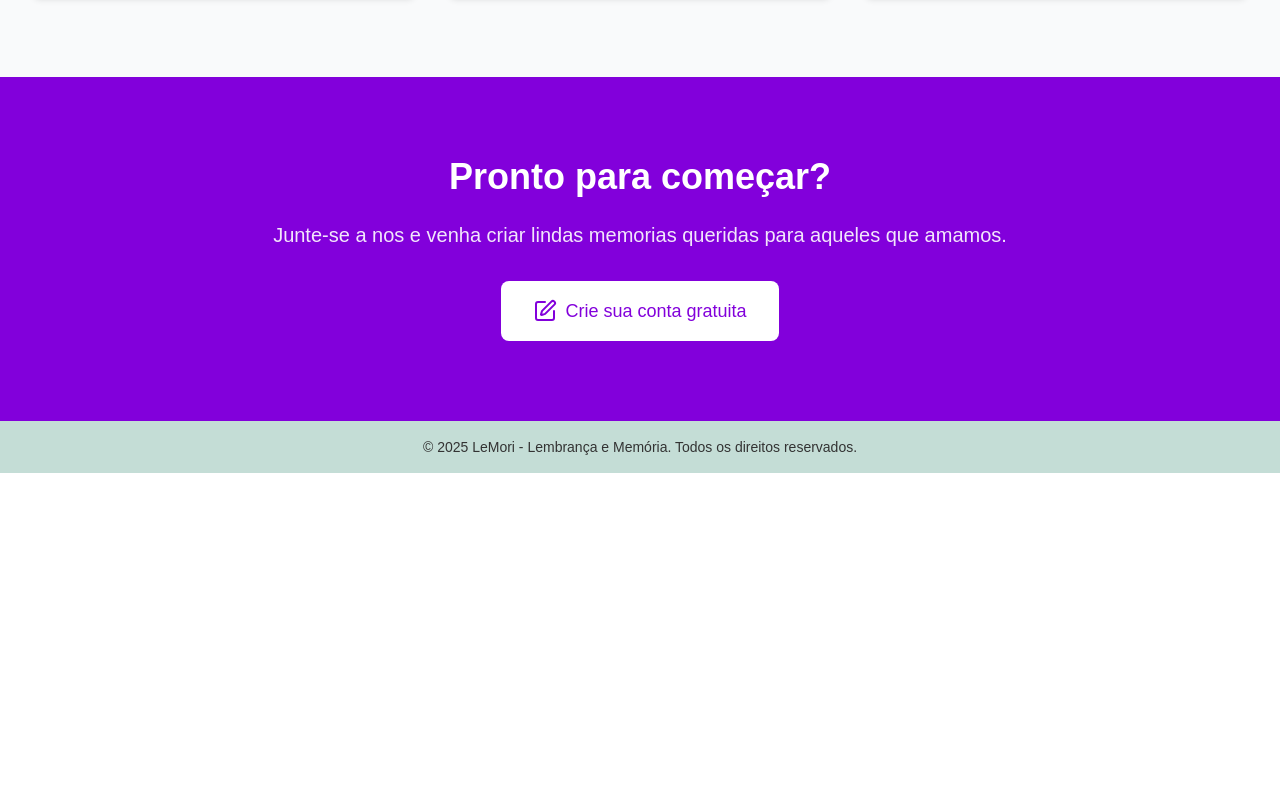
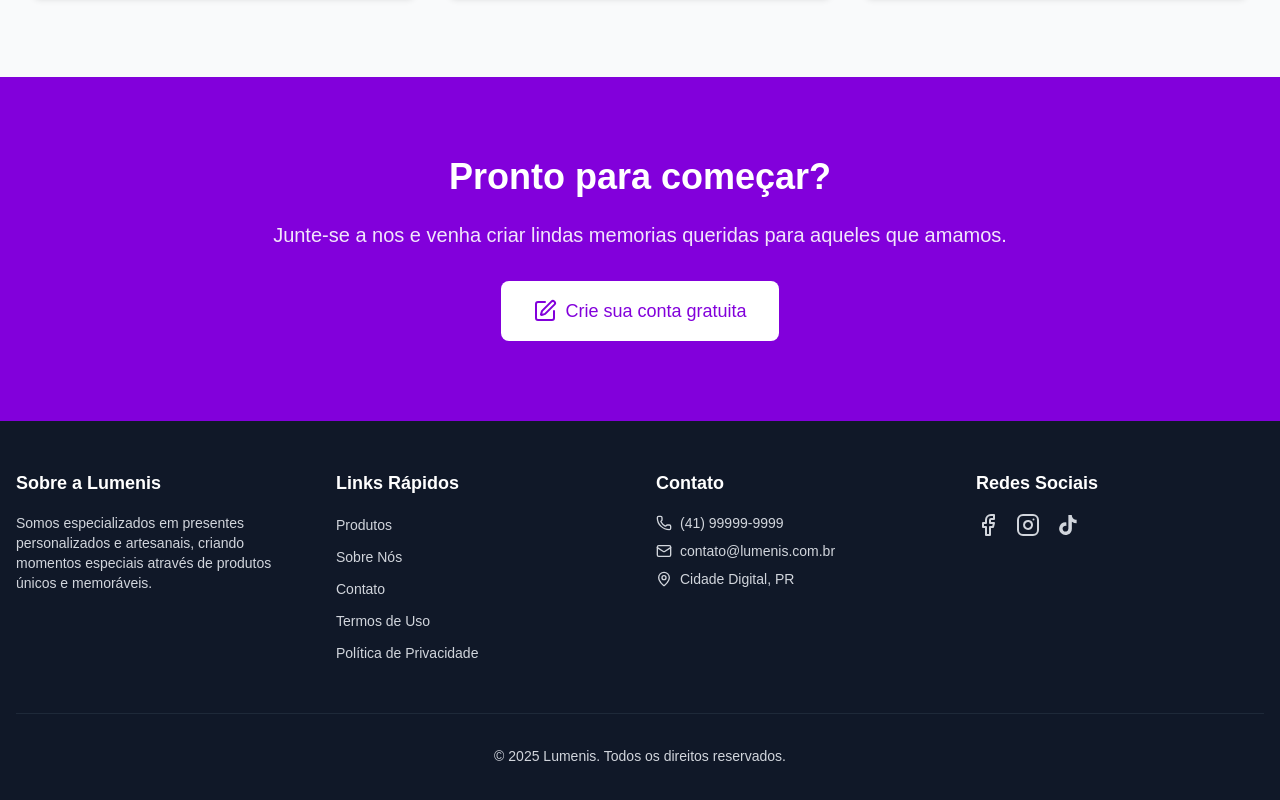
Before and after one commit to elbiojuzao/LeMori, a Next.js app: page / in a window 1280 px wide. Shown: the part 1705-2505 px from the top of the page. Before the commit the page ends 2178 px from the top, so only its background shows below. Built offline with nearby package versions, Linux system fonts and the light colour scheme; no server answers; the database is empty.

Commit message:
atualização de footer
adicionado informações de footer

```diff
--- a/components/Footer.tsx
+++ b/components/Footer.tsx
@@ -1,7 +1,110 @@
+import Link from 'next/link'
+import { Facebook, Instagram, Mail, MapPin, Phone } from 'lucide-react'
+
 export default function Footer() {
   return (
-    <footer className="bg-[#c4ddd6] text-[#333] text-center text-sm py-4">
-      &copy; {new Date().getFullYear()} LeMori - Lembrança e Memória. Todos os direitos reservados.
+    <footer className="bg-gray-900 text-gray-300">
+      <div className="container mx-auto px-4 py-12">
+        <div className="grid grid-cols-1 md:grid-cols-4 gap-8">
+          {/* Sobre */}
+          <div>
+            <h3 className="text-white text-lg font-semibold mb-4">Sobre a Lumenis</h3>
+            <p className="text-sm">
+              Somos especializados em presentes personalizados e artesanais,
+              criando momentos especiais através de produtos únicos e memoráveis.
+            </p>
+          </div>
+
+          {/* Links Rápidos */}
+          <div>
+            <h3 className="text-white text-lg font-semibold mb-4">Links Rápidos</h3>
+            <ul className="space-y-2">
+              <li>
+                <Link href="/shop" className="text-sm hover:text-purple-400">
+                  Produtos
+                </Link>
+              </li>
+              <li>
+                <Link href="/about" className="text-sm hover:text-purple-400">
+                  Sobre Nós
+                </Link>
+              </li>
+              <li>
+                <Link href="/contact" className="text-sm hover:text-purple-400">
+                  Contato
+                </Link>
+              </li>
+              <li>
+                <Link href="/terms" className="text-sm hover:text-purple-400">
+                  Termos de Uso
+                </Link>
+              </li>
+              <li>
+                <Link href="/privacy" className="text-sm hover:text-purple-400">
+                  Política de Privacidade
+                </Link>
+              </li>
+            </ul>
+          </div>
+
+          {/* Contato */}
+          <div>
+            <h3 className="text-white text-lg font-semibold mb-4">Contato</h3>
+            <ul className="space-y-2">
+              <li className="flex items-center text-sm">
+                <Phone className="w-4 h-4 mr-2" />
+                (41) 99999-9999
+              </li>
+              <li className="flex items-center text-sm">
+                <Mail className="w-4 h-4 mr-2" />
+                contato@lumenis.com.br
+              </li>
+              <li className="flex items-center text-sm">
+                <MapPin className="w-4 h-4 mr-2" />
+                Cidade Digital, PR
+              </li>
+            </ul>
+          </div>
+
+          {/* Redes Sociais */}
+          <div>
+            <h3 className="text-white text-lg font-semibold mb-4">Redes Sociais</h3>
+            <div className="flex space-x-4">
+              <a
+                href="https://facebook.com"
+                target="_blank"
+                rel="noopener noreferrer"
+                className="text-gray-300 hover:text-purple-400"
+              >
+                <Facebook className="w-6 h-6" />
+              </a>
+              <a
+                href="https://instagram.com"
+                target="_blank"
+                rel="noopener noreferrer"
+                className="text-gray-300 hover:text-purple-400"
+              >
+                <Instagram className="w-6 h-6" />
+              </a>
+              <a
+                href="https://tiktok.com"
+                target="_blank"
+                rel="noopener noreferrer"
+                className="text-gray-300 hover:text-purple-400"
+              >
+                <svg className="w-6 h-6" viewBox="0 0 24 24" fill="currentColor">
+                  <path d="M19.59 6.69a4.83 4.83 0 0 1-3.77-4.25V2h-3.45v13.67a2.89 2.89 0 0 1-5.2 1.74 2.89 2.89 0 0 1 2.31-4.64 2.93 2.93 0 0 1 .88.13V9.4a6.84 6.84 0 0 0-1-.05A6.33 6.33 0 0 0 5 20.1a6.34 6.34 0 0 0 10.86-4.43v-7a8.16 8.16 0 0 0 4.77 1.52v-3.4a4.85 4.85 0 0 1-1-.1z"/>
+                </svg>
+              </a>
+            </div>
+          </div>
+        </div>
+
+        {/* Copyright */}
+        <div className="border-t border-gray-800 mt-12 pt-8 text-center text-sm">
+          <p>&copy; {new Date().getFullYear()} Lumenis. Todos os direitos reservados.</p>
+        </div>
+      </div>
     </footer>
   )
 }
```
